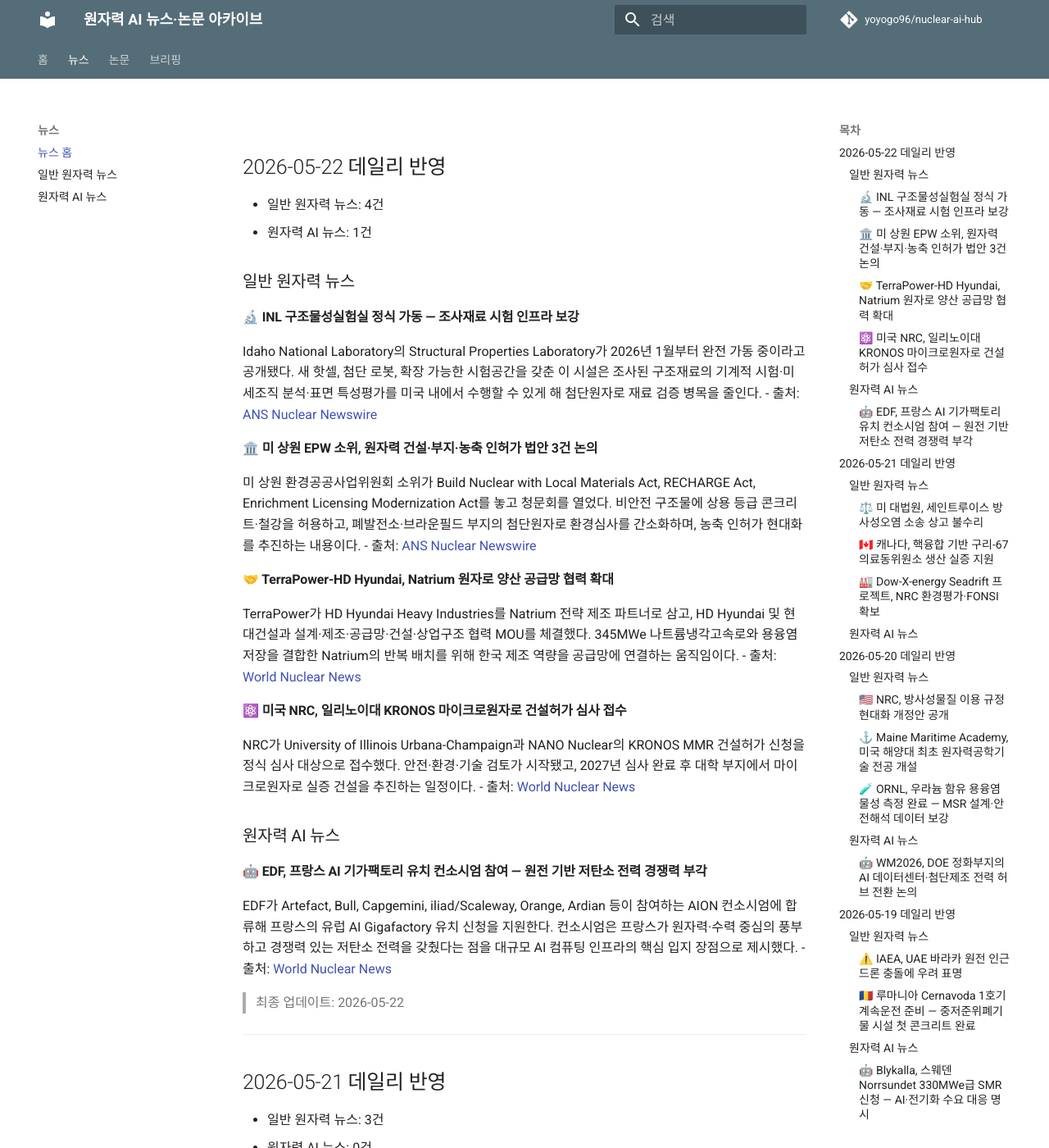
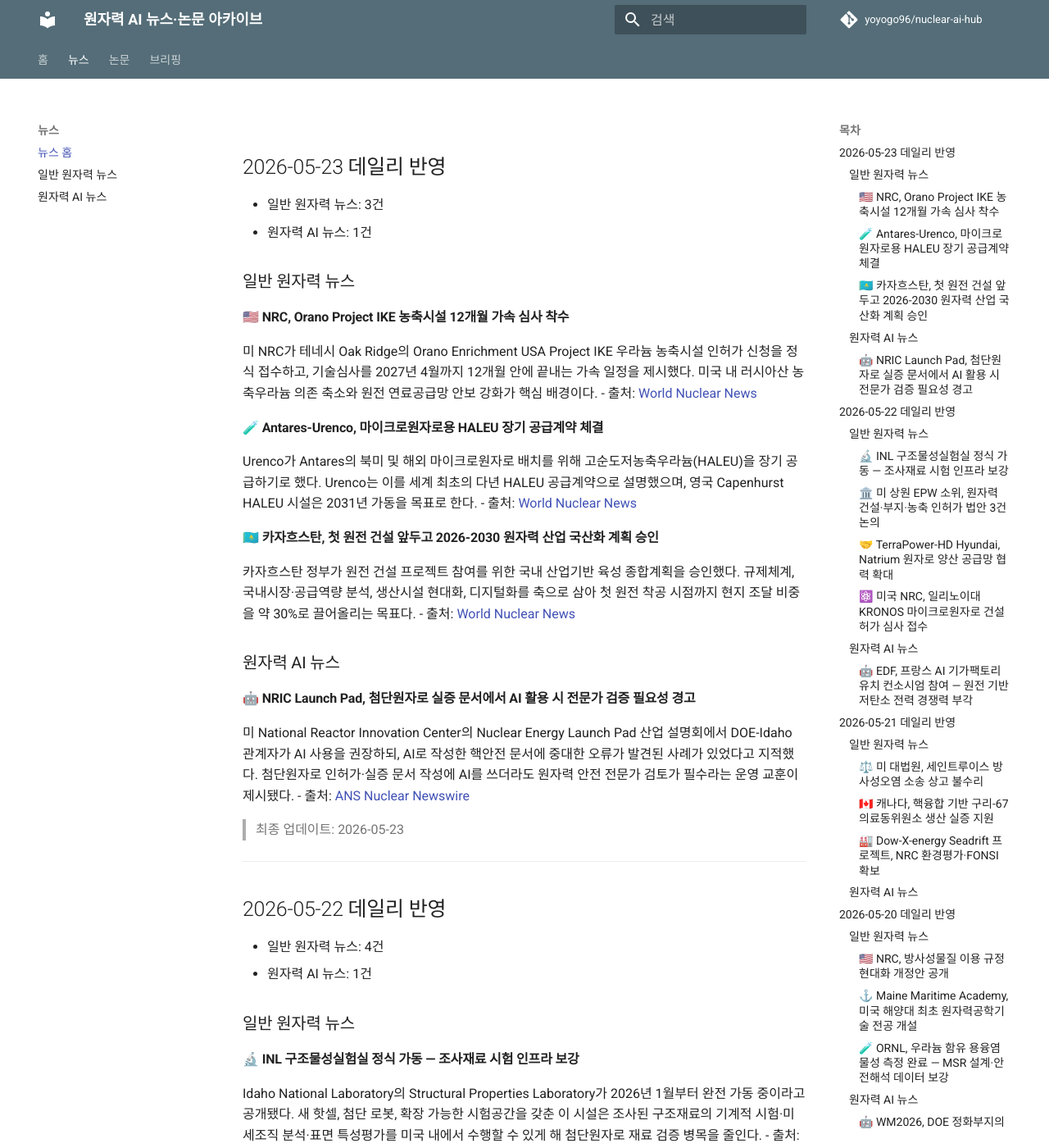
Before and after one commit to yoyogo96/nuclear-ai-hub, an MkDocs documentation site: the page built from docs/news/index.md, in a window 1280 px wide and 1400 px high. Shown: the whole window at 82% size. Built offline with MkDocs 1.6.1 and Material for MkDocs 9.7.7, drawn with Linux system fonts in a browser that asks for light colours; comment, search, counter and statistics services are not loaded.

Commit message:
Daily nuclear AI update 2026-05-23

```diff
--- a/docs/briefings/index.md
+++ b/docs/briefings/index.md
@@ -1,3 +1,27 @@
+## 2026-05-23 데일리 브리핑
+
+### 오늘의 3줄 요약
+1. 🇺🇸 NRC가 Orano Project IKE 농축시설을 12개월 가속 심사에 올리며 미국 원전 연료공급망 자립을 앞당기려 함.
+2. 🧪 Antares-Urenco의 HALEU 장기 공급계약과 카자흐스탄 원전 국산화 계획이 첨단원자로·신규원전 공급망 구축 흐름을 보여줌.
+3. 🤖 NRIC Launch Pad 설명회에서 AI 기반 핵안전 문서 오류 사례가 언급되며, 원자력 인허가 문서에 AI를 쓸 때 전문가 검증이 필수임을 재확인.
+
+### 주요 뉴스
+| 분류 | 제목 | 출처 |
+|------|------|------|
+| 일반 | NRC, Orano Project IKE 농축시설 12개월 가속 심사 착수 | World Nuclear News |
+| 일반 | Antares-Urenco, 마이크로원자로용 HALEU 장기 공급계약 체결 | World Nuclear News |
+| 일반 | 카자흐스탄, 2026-2030 원자력 산업 국산화 계획 승인 | World Nuclear News |
+| AI+원전 | NRIC Launch Pad, AI 활용 핵안전 문서의 전문가 검증 필요성 경고 | ANS Nuclear Newswire |
+
+### 학술 논문
+| 제목 | 핵심 | 출처 |
+|------|------|------|
+| Equation of State at High Baryon Densities from a Thermodynamically Informed Neural Network | 물리제약 신경망으로 고중입자밀도 핵물질 상태방정식 구성 | arXiv 2605.22199 |
+
+> 최종 업데이트: 2026-05-23
+
+---
+
 ## 2026-05-22 데일리 브리핑
 
 ### 오늘의 3줄 요약
--- a/docs/news/index.md
+++ b/docs/news/index.md
@@ -1,3 +1,31 @@
+## 2026-05-23 데일리 반영
+- 일반 원자력 뉴스: 3건
+- 원자력 AI 뉴스: 1건
+
+### 일반 원자력 뉴스
+
+#### 🇺🇸 NRC, Orano Project IKE 농축시설 12개월 가속 심사 착수
+미 NRC가 테네시 Oak Ridge의 Orano Enrichment USA Project IKE 우라늄 농축시설 인허가 신청을 정식 접수하고, 기술심사를 2027년 4월까지 12개월 안에 끝내는 가속 일정을 제시했다. 미국 내 러시아산 농축우라늄 의존 축소와 원전 연료공급망 안보 강화가 핵심 배경이다.
+- 출처: [World Nuclear News](https://www.world-nuclear-news.org/articles/us-enrichment-plant-begins-accelerated-review)
+
+#### 🧪 Antares-Urenco, 마이크로원자로용 HALEU 장기 공급계약 체결
+Urenco가 Antares의 북미 및 해외 마이크로원자로 배치를 위해 고순도저농축우라늄(HALEU)을 장기 공급하기로 했다. Urenco는 이를 세계 최초의 다년 HALEU 공급계약으로 설명했으며, 영국 Capenhurst HALEU 시설은 2031년 가동을 목표로 한다.
+- 출처: [World Nuclear News](https://www.world-nuclear-news.org/articles/antares-signs-long-term-haleu-supply-deal-with-urenco)
+
+#### 🇰🇿 카자흐스탄, 첫 원전 건설 앞두고 2026-2030 원자력 산업 국산화 계획 승인
+카자흐스탄 정부가 원전 건설 프로젝트 참여를 위한 국내 산업기반 육성 종합계획을 승인했다. 규제체계, 국내시장·공급역량 분석, 생산시설 현대화, 디지털화를 축으로 삼아 첫 원전 착공 시점까지 현지 조달 비중을 약 30%로 끌어올리는 목표다.
+- 출처: [World Nuclear News](https://www.world-nuclear-news.org/articles/kazakhstan-outlines-localisation-plans)
+
+### 원자력 AI 뉴스
+
+#### 🤖 NRIC Launch Pad, 첨단원자로 실증 문서에서 AI 활용 시 전문가 검증 필요성 경고
+미 National Reactor Innovation Center의 Nuclear Energy Launch Pad 산업 설명회에서 DOE-Idaho 관계자가 AI 사용을 권장하되, AI로 작성한 핵안전 문서에 중대한 오류가 발견된 사례가 있었다고 지적했다. 첨단원자로 인허가·실증 문서 작성에 AI를 쓰더라도 원자력 안전 전문가 검토가 필수라는 운영 교훈이 제시됐다.
+- 출처: [ANS Nuclear Newswire](https://www.ans.org/news/2026-05-22/article-8067/nric-industry-day-highlights-lessons-learned-from-pilot-programs/)
+
+> 최종 업데이트: 2026-05-23
+
+---
+
 ## 2026-05-22 데일리 반영
 - 일반 원자력 뉴스: 4건
 - 원자력 AI 뉴스: 1건
--- a/docs/papers/index.md
+++ b/docs/papers/index.md
@@ -1,3 +1,18 @@
+# 2026-05-23 업데이트
+
+## [Equation of State at High Baryon Densities from a Thermodynamically Informed Neural Network](https://arxiv.org/abs/2605.22199)
+- 저자: Musfer Adzhymambetov
+- 연도/학회(저널): 2026-05, arXiv
+- 바로가기: [ArXiv 원문](https://arxiv.org/abs/2605.22199)
+- 한 줄 요약: 심층신경망으로 유한 온도와 보존전하 밀도에 따른 4차원 강상호작용 물질 상태방정식을 구성하고, physics-informed loss로 열역학 일관성을 강제해 고중입자밀도 영역의 상대론적 중이온 충돌 하이브리드 모델 입력으로 활용 가능하게 했다.
+
+### 핵심 기여
+1. 격자 QCD와 hadron resonance gas가 직접 닿기 어려운 고밀도 영역을 신경망 기반 상태방정식으로 외삽
+2. 열역학 일관성을 손실함수에 반영해 전 위상공간에서 물리 제약을 유지
+3. RHIC BES, FAIR, HADES, CBM이 겨냥하는 고중입자밀도 핵물질 해석용 계산 입력을 제공
+
+---
+
 # 2026-05-22 업데이트
 
 > 지난 24시간 기준 공개 검색에서 기존 반영본과 중복되지 않는 원자력+AI 신규 논문은 확인되지 않았습니다. 검색 범위에는 nuclear reactor, fusion, plasma, fission, isotope와 machine learning/neural/artificial intelligence 조합을 포함했습니다.
```
